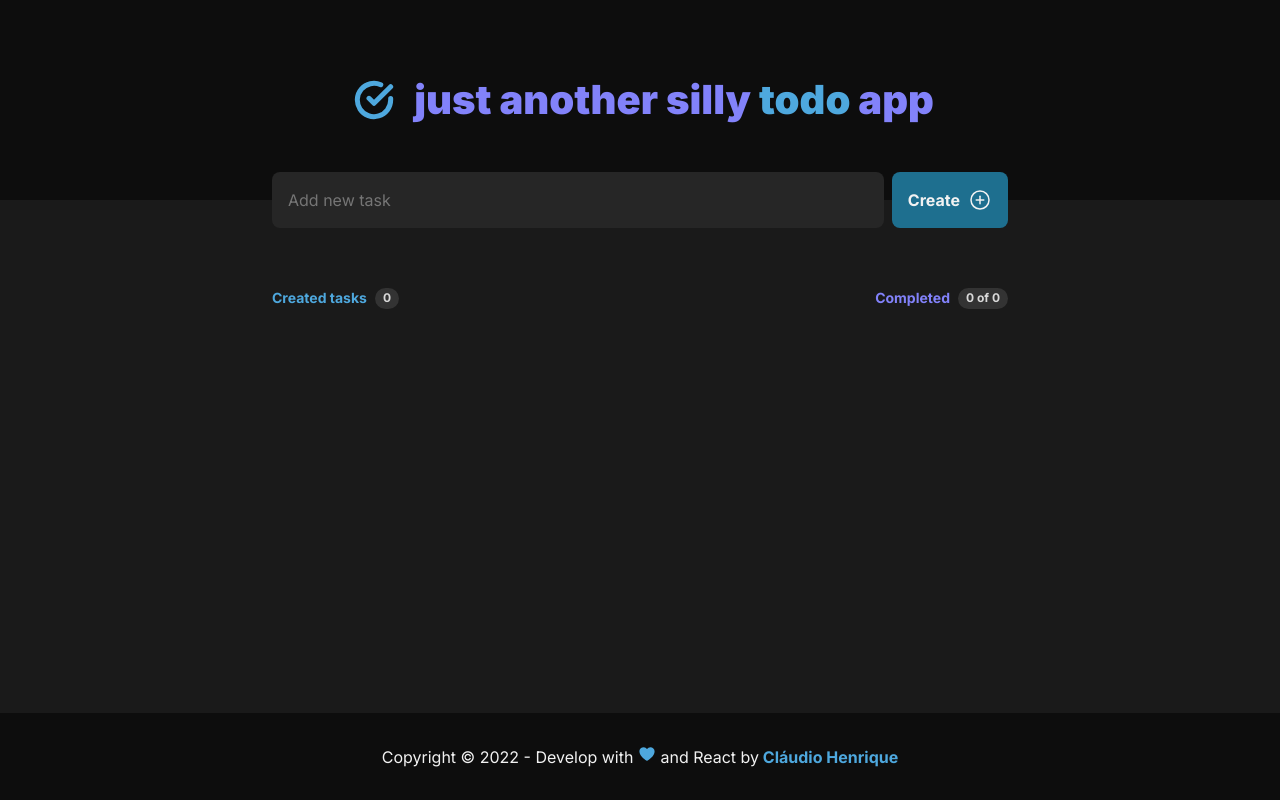
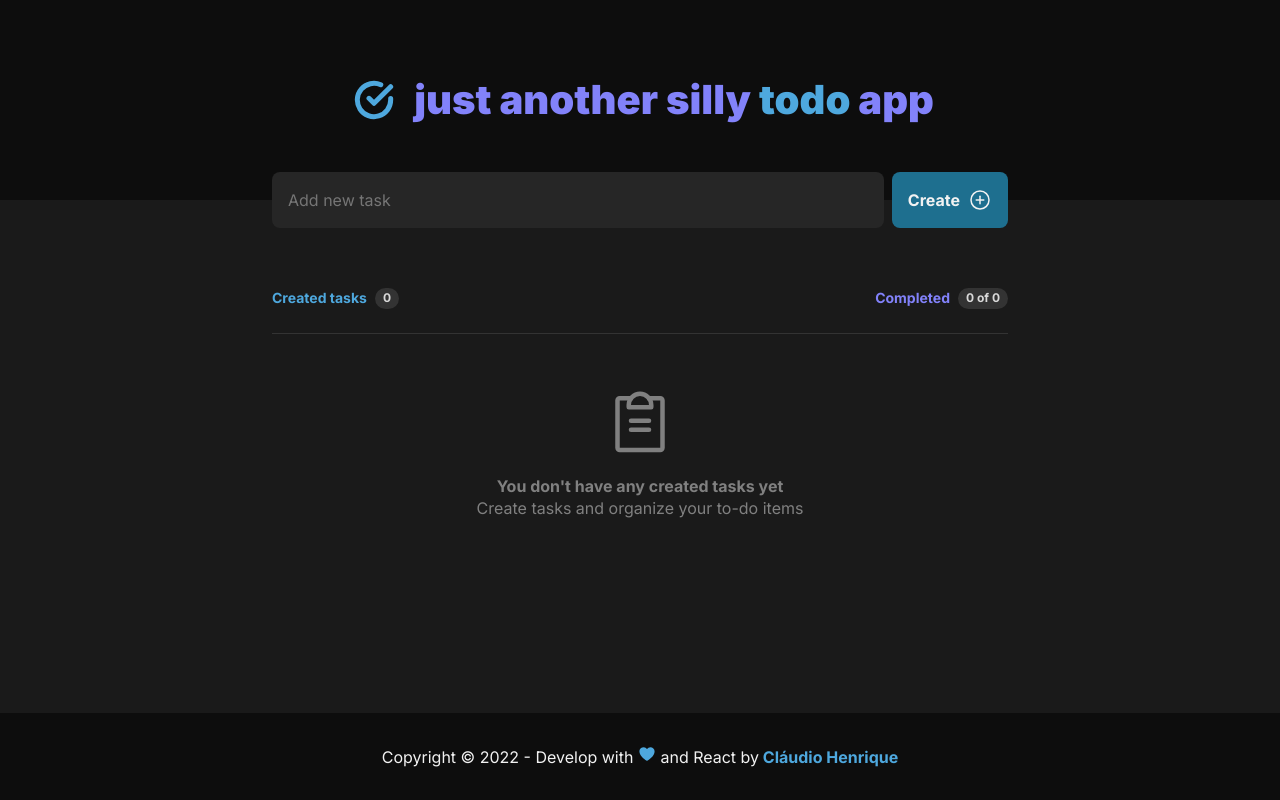
Before and after one commit to claudiohenrique-dev/jasta, a React (Vite) app: page / in a window 1280 px wide. Built offline with nearby package versions, Linux system fonts and the light colour scheme.

Commit message:
fix: TasksListEmpty not being displayed

```diff
--- a/src/pages/Home/index.tsx
+++ b/src/pages/Home/index.tsx
@@ -90,7 +90,7 @@ export function Home() {
         </TasksHeader>
 
         <TasksList>
-          {tasks ? (
+          {tasks.length ? (
             tasks.map(task => (
               <TaskItem key={task.id} task={task} onCheck={handleCheckTask} onDelete={handleDeleteTask} />
             ))
--- a/src/pages/Home/styles.ts
+++ b/src/pages/Home/styles.ts
@@ -67,6 +67,7 @@ export const TasksListEmpty = styled.div`
   display: flex;
   flex-direction: column;
   height: 15rem;
+  text-align: center;
   justify-content: center;
   margin: 1.5rem 0;
   width: 100%;
```
